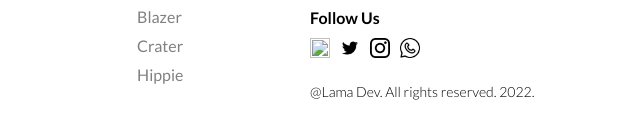
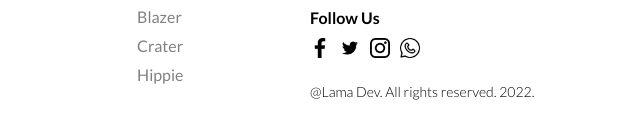
Before and after one commit to dhanasabitha/sneakers, a plain HTML site: page index.html in a window 1280 px wide. Shown: the part 3223-3361 px from the top of the page, 560-1200 px from the left. Drawn offline with Linux system fonts and the light colour scheme.

Commit message:
Update index.html

```diff
--- a/index.html
+++ b/index.html
@@ -229,7 +229,7 @@
             <div class="footerRightMenu">
                 <h1 class="fMenuTitle">Follow Us</h1>
                 <div class="fIcons">
-                    <img src=".facebook.png" alt="" class="fIcon">
+                    <img src="facebook.png" alt="" class="fIcon">
                     <img src="twitter.png" alt="" class="fIcon">
                     <img src="instagram.png" alt="" class="fIcon">
                     <img src="whatsapp.png" alt="" class="fIcon">
```
